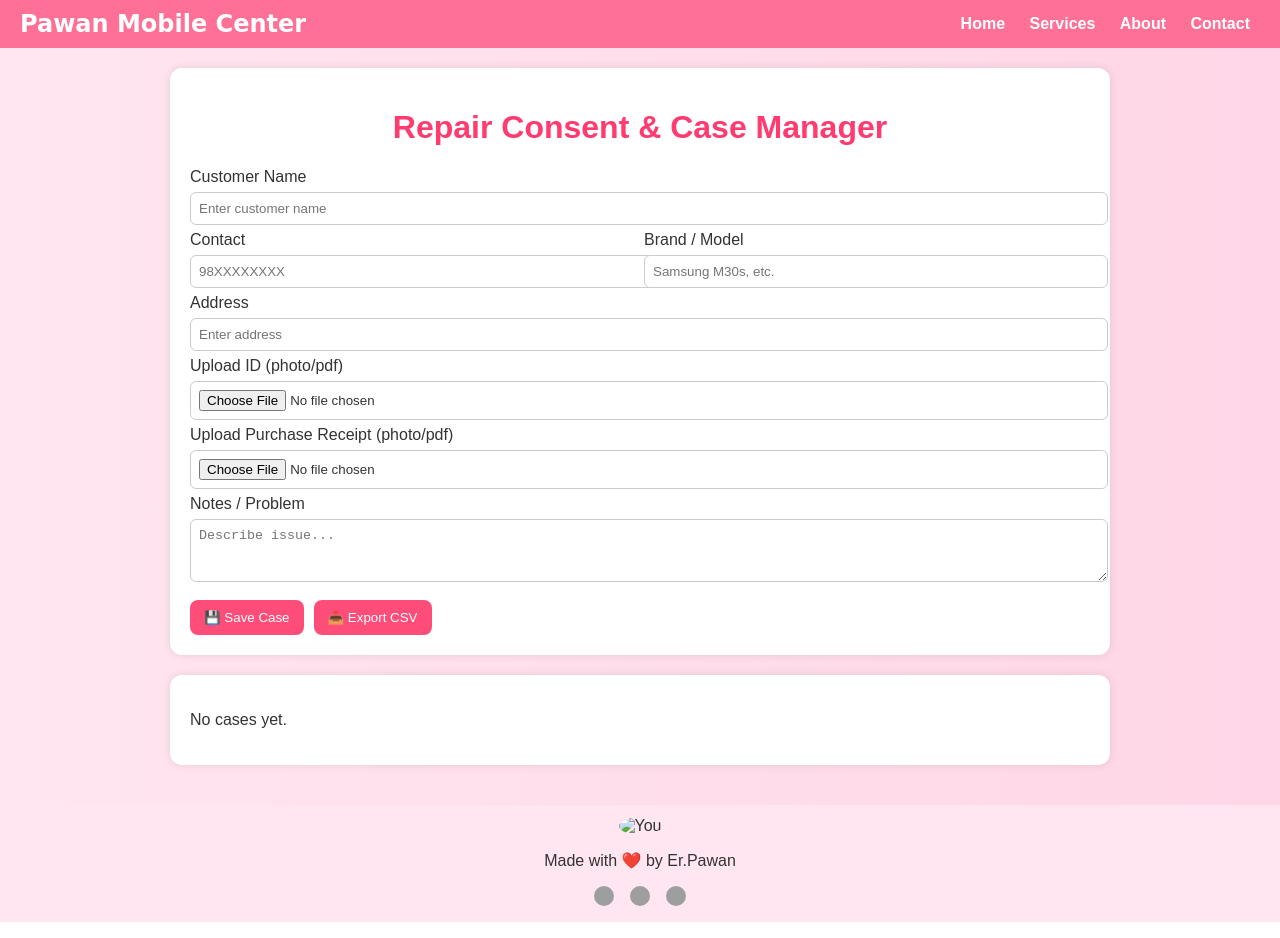
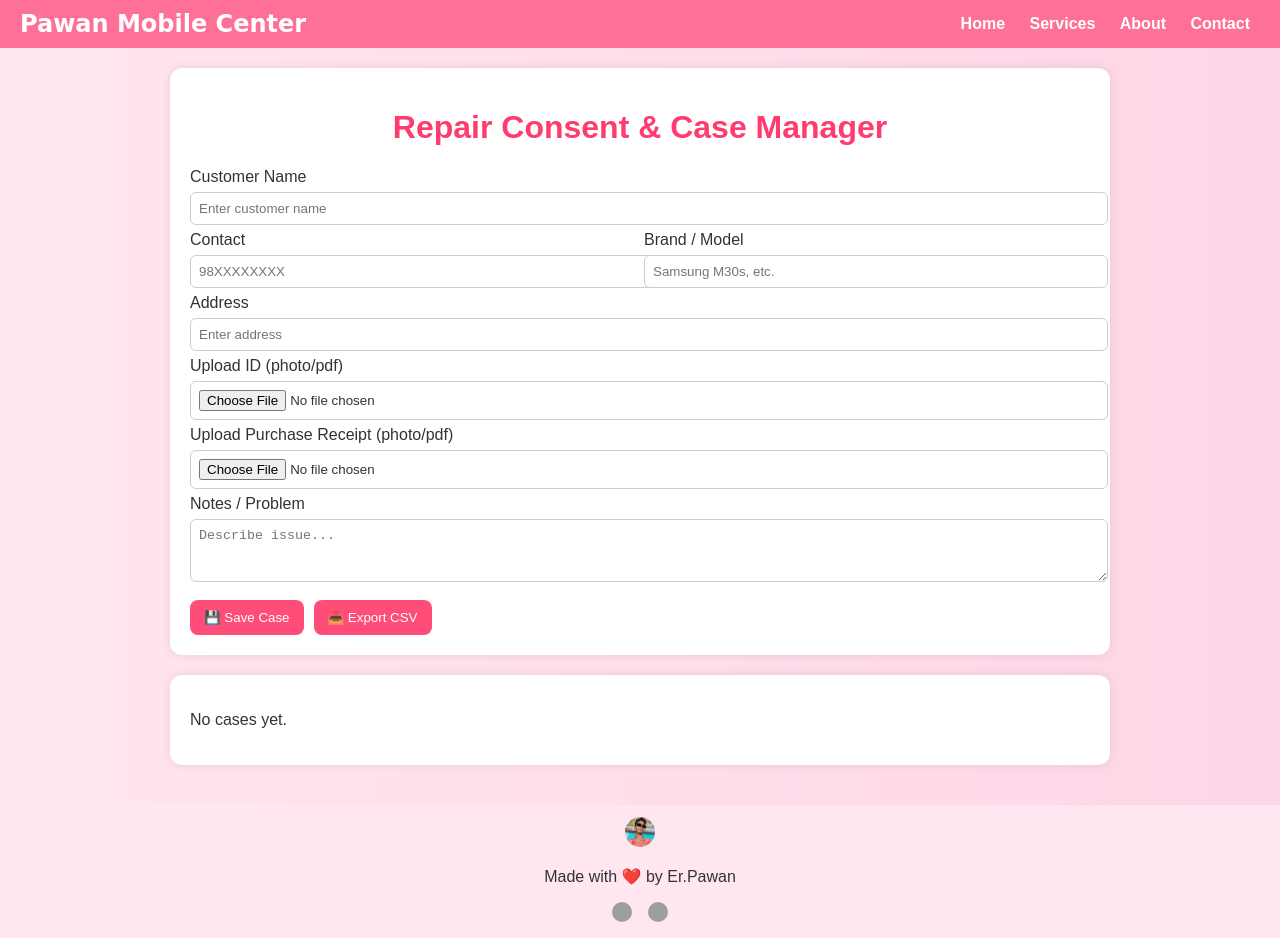
Before and after one commit to pawansahaniofficial/Shop-Management-, a plain HTML site: page index.html in a window 1280 px wide. Drawn offline with Linux system fonts and the light colour scheme; grey boxes are pictures that could not be loaded.

Commit message:
Update index.html

```diff
--- a/index.html
+++ b/index.html
@@ -169,7 +169,7 @@
 <div id="cases" class="container"></div>
 
 <div class="footer">
-  <img src="your-photo.jpg" alt="You" />
+  <img src="1.jpg" alt="You" />
   <p>Made with ❤️ by Er.Pawan</p>
   <div class="social-icons">
     <a href="https://facebook.com/yourprofile" target="_blank">
@@ -177,9 +177,6 @@
     </a>
     <a href="https://instagram.com/yourprofile" target="_blank">
       <img src="https://cdn-icons-png.flaticon.com/512/733/733558.png" alt="Instagram"/>
-    </a>
-    <a href="1.jpg" target="_blank">
-      <img src="https://cdn-icons-png.flaticon.com/512/2111/2111646.png" alt="Telegram"/>
     </a>
   </div>
 </div>
```
